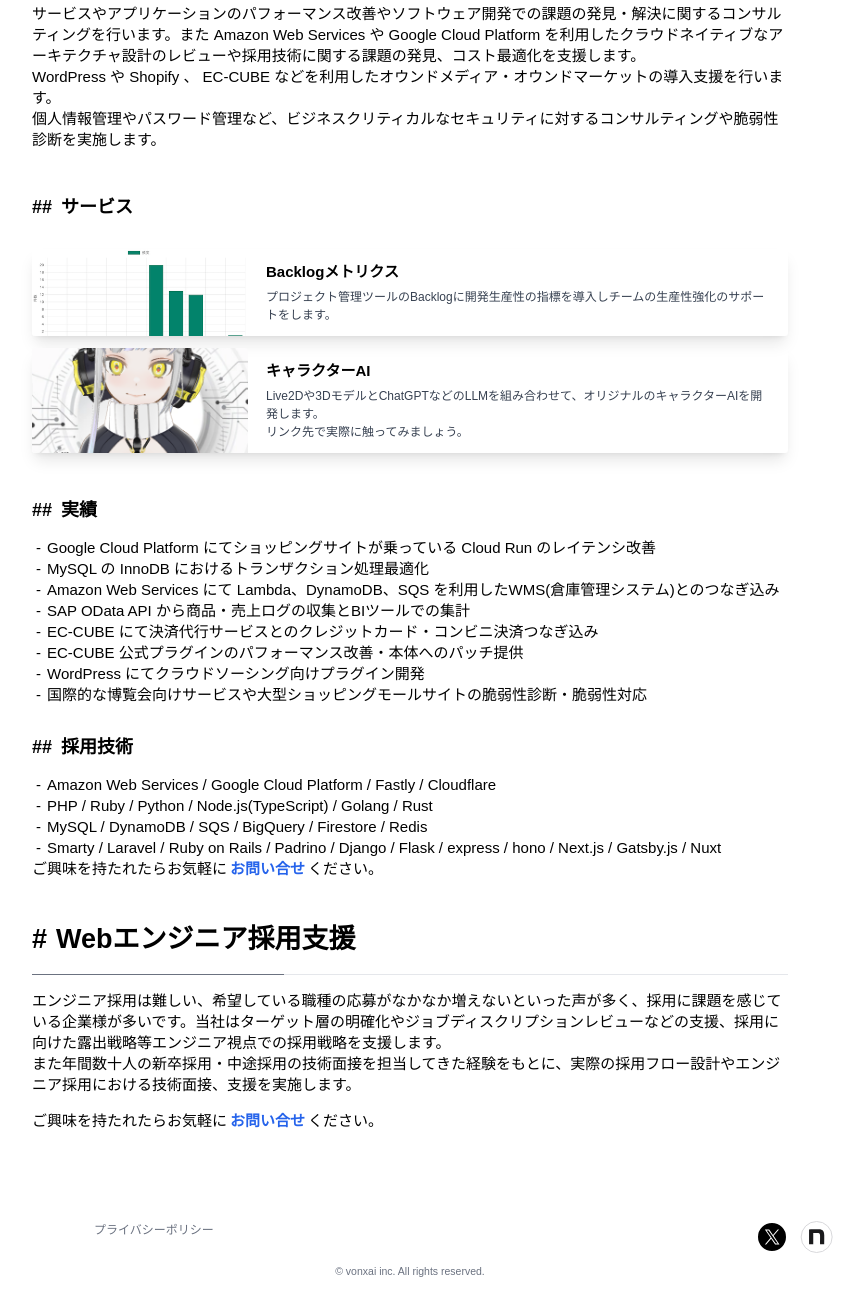
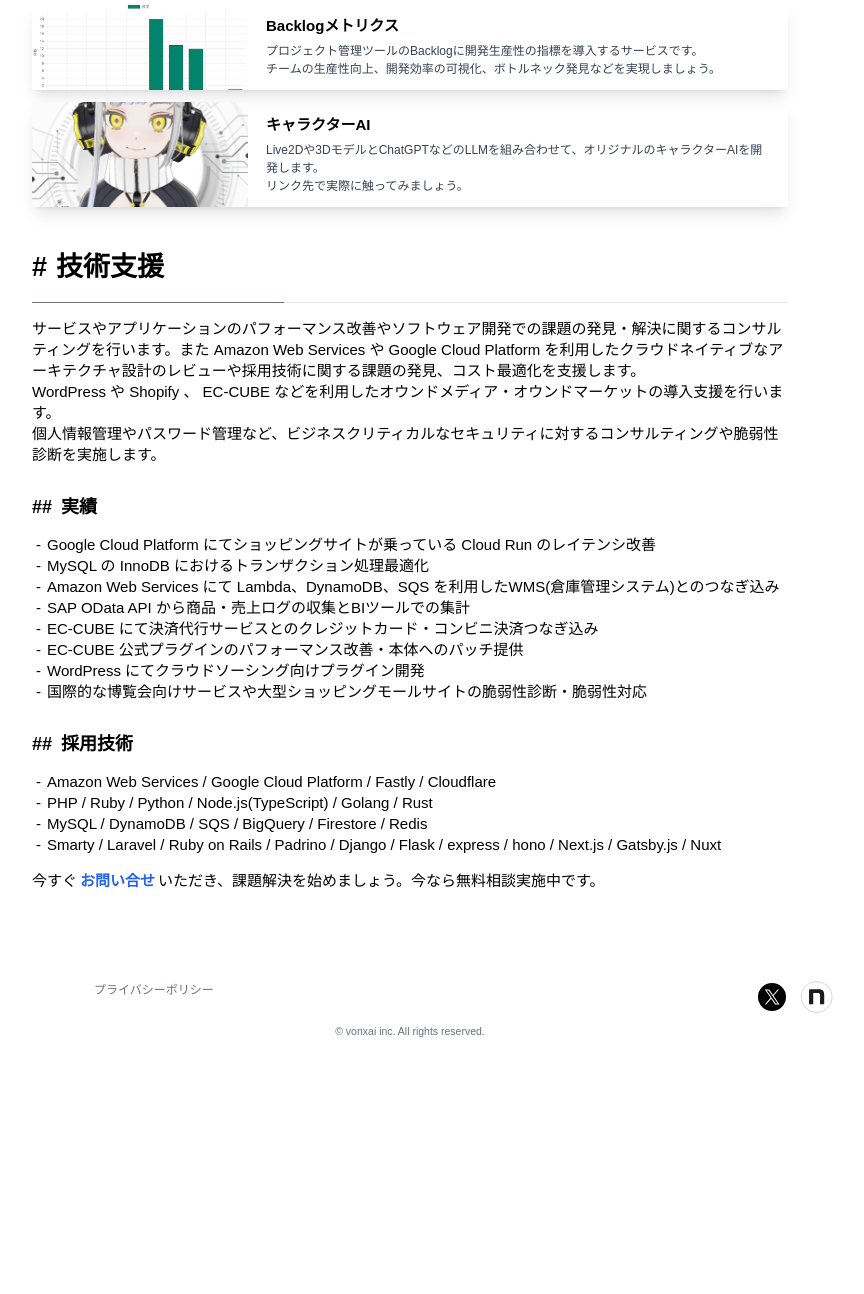
Before and after one commit to vonxai/vonxai.co.jp, a Gatsby site: page /service in a window 1280 px wide. Shown: the part 204-1498 px from the top of the page, without its empty margins (230-1094 px from the left). After the commit the page ends 1258 px from the top, so only its background shows below. Built offline with nearby package versions, Linux system fonts and the light colour scheme; Gatsby itself is replaced by a stand-in of ours.

Commit message:
サービス説明ページの構成を修正

```diff
--- a/src/components/organisms/Works.tsx
+++ b/src/components/organisms/Works.tsx
@@ -4,18 +4,7 @@
 export const Works = () => {
   return (
     <>
-      <BlockWithHeader Tag="h2" title="技術支援">
-        <p className="text-xl my-5 break-words">
-          サービスやアプリケーションのパフォーマンス改善やソフトウェア開発での課題の発見・解決に関するコンサルティングを行います。また
-          Amazon Web Services や Google Cloud Platform
-          を利用したクラウドネイティブなアーキテクチャ設計のレビューや採用技術に関する課題の発見、コスト最適化を支援します。
-          <br />
-          WordPress や Shopify 、 EC-CUBE
-          などを利用したオウンドメディア・オウンドマーケットの導入支援を行います。
-          <br />
-          個人情報管理やパスワード管理など、ビジネスクリティカルなセキュリティに対するコンサルティングや脆弱性診断を実施します。
-        </p>
-        <BlockWithHeader Tag="h3" title="サービス">
+      <BlockWithHeader Tag="h2" title="サービス">
         <div className="my-5">
           <a
             href="https://backlog.vonxai.co.jp/"
@@ -30,17 +19,15 @@
               <div className="px-6 py-4">
                 <h4 className="font-bold text-xl mb-2">Backlogメトリクス</h4>
                 <p className="text-gray-700 text-base">
-                    プロジェクト管理ツールのBacklogに開発生産性の指標を導入しチームの生産性強化のサポートをします。
+                  プロジェクト管理ツールのBacklogに開発生産性の指標を導入するサービスです。
+                  <br />
+                  チームの生産性向上、開発効率の可視化、ボトルネック発見などを実現しましょう。
                 </p>
               </div>
             </div>
           </a>
 
-            <a
-              href="https://ai.vonxai.co.jp/"
-              target="_blank"
-              className="block"
-            >
+          <a href="https://ai.vonxai.co.jp/" target="_blank" className="block">
             <div className="rounded overflow-hidden shadow-lg flex sm:flex-col">
               <div
                 className="sm:h-32 sm:w-auto w-72 h-auto flex-none bg-cover bg-center rounded-t lg:rounded-t-none lg:rounded-l text-center overflow-hidden bg-[url('/assets/images/services/character-ai.webp')]"
@@ -58,6 +45,17 @@
           </a>
         </div>
       </BlockWithHeader>
+      <BlockWithHeader Tag="h2" title="技術支援">
+        <p className="text-xl mt-5 break-words">
+          サービスやアプリケーションのパフォーマンス改善やソフトウェア開発での課題の発見・解決に関するコンサルティングを行います。また
+          Amazon Web Services や Google Cloud Platform
+          を利用したクラウドネイティブなアーキテクチャ設計のレビューや採用技術に関する課題の発見、コスト最適化を支援します。
+          <br />
+          WordPress や Shopify 、 EC-CUBE
+          などを利用したオウンドメディア・オウンドマーケットの導入支援を行います。
+          <br />
+          個人情報管理やパスワード管理など、ビジネスクリティカルなセキュリティに対するコンサルティングや脆弱性診断を実施します。
+        </p>
         <BlockWithHeader Tag="h3" title="実績">
           <ul className="text-xl pl-3 list-['-']">
             <li className="pl-2">
@@ -105,34 +103,17 @@
               express / hono / Next.js / Gatsby.js / Nuxt
             </li>
           </ul>
-          <p className="text-xl mb-5">
-            ご興味を持たれたらお気軽に
+          <p className="text-xl my-5">
+            今すぐ
             <a
               href="/contact"
               className="font-semibold mx-1 text-blue-600 hover:underline"
             >
               お問い合せ
             </a>
-            ください。
+            いただき、課題解決を始めましょう。今なら無料相談実施中です。
           </p>
         </BlockWithHeader>
-      </BlockWithHeader>
-      <BlockWithHeader Tag="h2" title="Webエンジニア採用支援">
-        <p className="text-xl my-5 break-words">
-          エンジニア採用は難しい、希望している職種の応募がなかなか増えないといった声が多く、採用に課題を感じている企業様が多いです。当社はターゲット層の明確化やジョブディスクリプションレビューなどの支援、採用に向けた露出戦略等エンジニア視点での採用戦略を支援します。
-          <br />
-          また年間数十人の新卒採用・中途採用の技術面接を担当してきた経験をもとに、実際の採用フロー設計やエンジニア採用における技術面接、支援を実施します。
-        </p>
-        <p className="text-xl mb-5">
-          ご興味を持たれたらお気軽に
-          <a
-            href="/contact"
-            className="font-semibold mx-1 text-blue-600 hover:underline"
-          >
-            お問い合せ
-          </a>
-          ください。
-        </p>
       </BlockWithHeader>
     </>
   );
```
Lines whose indentation alone changed are shown as unchanged.
